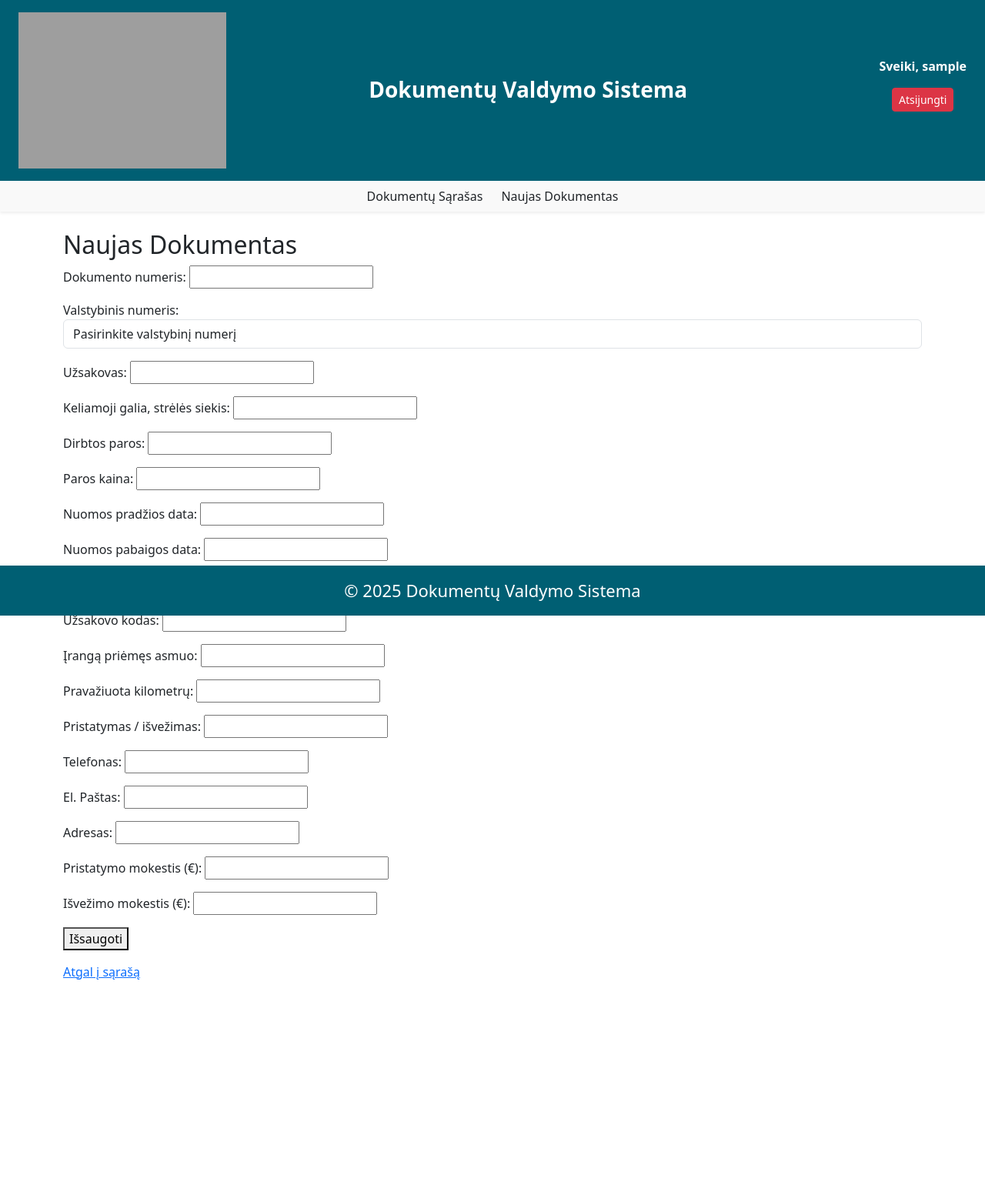
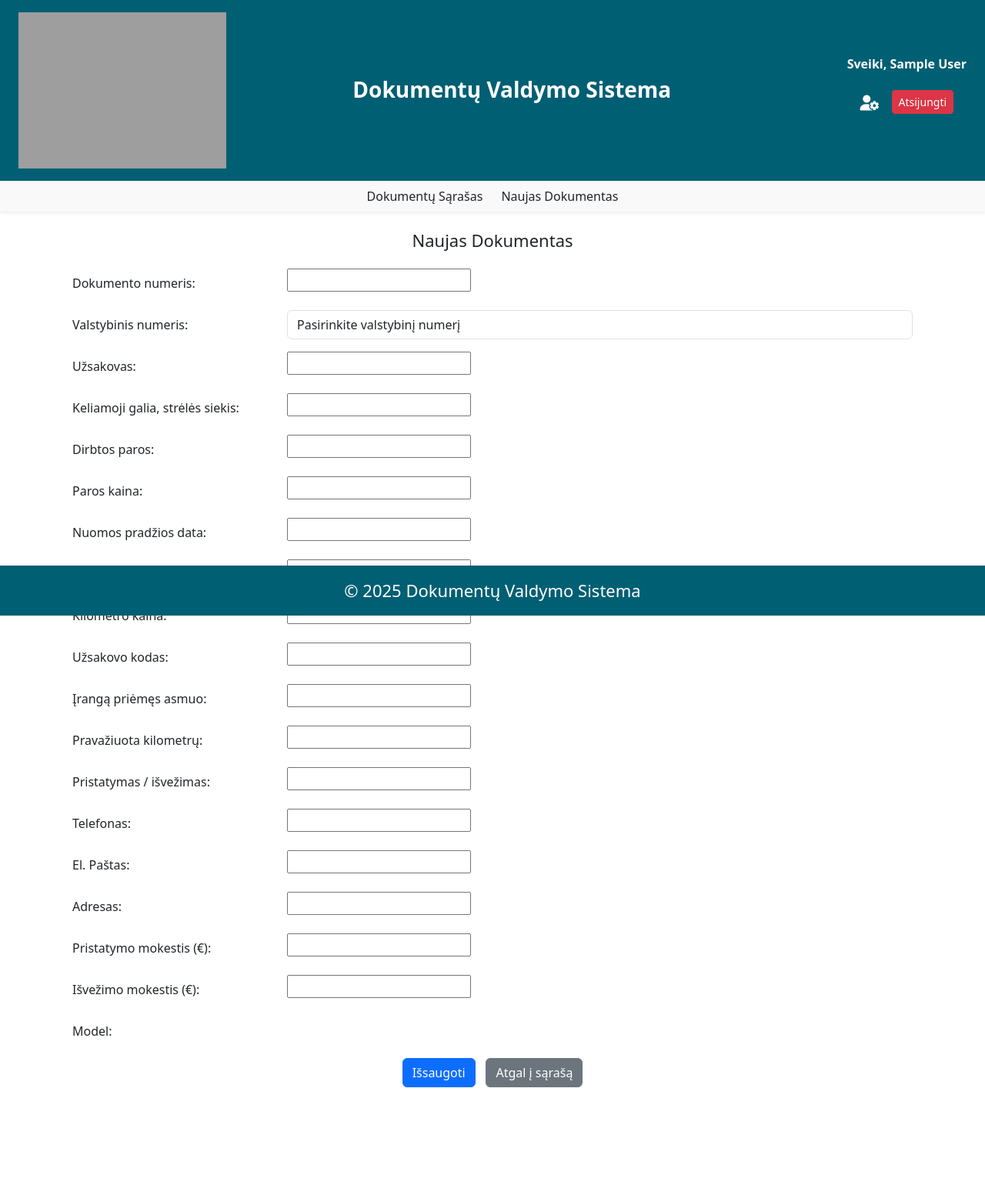
Before and after one commit to Eimantasj1/kranai, a Django app: page /documents/new/platform/ in a window 1280 px wide. Shown: the whole page at 77% size. Before the commit the page ends 1273 px from the top, so only its background shows below. Run offline with Django 4.2, Linux system fonts and the light colour scheme; a user stored in the database is signed in; tables that the repository leaves empty hold one stand-in row (values such as "Sample post"); grey boxes are pictures that could not be loaded.

Commit message:
pataisymai

```diff
--- a/kranai/documents/templates/base.html
+++ b/kranai/documents/templates/base.html
@@ -5,6 +5,7 @@
     <title>Dokumentų Valdymo Sistema</title>
     <link rel="stylesheet" href="{% static 'styles.css' %}">
     <link rel="stylesheet" href="https://cdn.jsdelivr.net/npm/bootstrap@5.3.0-alpha3/dist/css/bootstrap.min.css">
+    <link rel="stylesheet" href="https://cdnjs.cloudflare.com/ajax/libs/font-awesome/6.5.0/css/all.min.css">
 </head>
 <body class="light-mode">
     <header class="d-flex align-items-center justify-content-between px-4 py-3 shadow-sm" style="background-color: var(--primary-color); color: white;">
@@ -17,11 +18,18 @@
         <div class="user-controls text-end">
             {% if user.is_authenticated %}
                 <div class="d-flex flex-column align-items-center">
-                    <span class="user-info">Sveiki, {{ user.username }}</span>
-                    <form id="logout-form" method="post" action="{% url 'logout' %}" class="mt-2">
-                        {% csrf_token %}
-                        <button type="submit" class="btn btn-danger btn-sm">Atsijungti</button>
-                    </form>
+                    <span class="user-info">Sveiki, {{ user.get_full_name|default:user.username }}</span>
+                    <div class="d-flex align-items-center gap-3 mt-2">
+                        {% if user.is_staff or user.is_superuser %}
+                            <a href="{% url 'admin:index' %}" class="text-white text-decoration-none" title="Administravimas" style="position: relative; top: -4px;">
+                                <i class="fas fa-user-cog fa-lg"></i>
+                            </a>
+                        {% endif %}
+                        <form id="logout-form" method="post" action="{% url 'logout' %}">
+                            {% csrf_token %}
+                            <button type="submit" class="btn btn-danger btn-sm">Atsijungti</button>
+                        </form>
+                    </div>
                 </div>
             {% endif %}
         </div>
--- a/kranai/documents/templates/documents/document_form.html
+++ b/kranai/documents/templates/documents/document_form.html
@@ -1,14 +1,39 @@
 {% extends "base.html" %}
 
-{% block title %}Naujas Dokumentas{% endblock %}
+{% block title %}{{ title|default:"Naujas Dokumentas" }}{% endblock %}
 
 {% block content %}
+<div class="container mt-4">
+    <h2 class="text-center mb-4">
+        {% if form.instance.pk %}
+            Redaguoti Dokumentą
+        {% else %}
+            Naujas Dokumentas
+        {% endif %}
+    </h2>
 
-<h2>{% if form.instance.pk %}Redaguoti Dokumentą{% else %}Naujas Dokumentas{% endif %}</h2>
-<form method="post">
-   {% csrf_token %}
-   {{ form.as_p }}
-   <button type="submit">Išsaugoti</button>
-</form>
-<a href="{% url 'document_list' %}">Atgal į sąrašą</a>
+    <form method="post" novalidate>
+        {% csrf_token %}
+
+        {% for field in form %}
+        <div class="mb-3 row">
+            <label for="{{ field.id_for_label }}" class="col-sm-3 col-form-label">{{ field.label }}:</label>
+            <div class="col-sm-9">
+                {{ field }}
+                {% if field.help_text %}
+                    <small class="form-text text-muted">{{ field.help_text }}</small>
+                {% endif %}
+                {% for error in field.errors %}
+                    <div class="text-danger">{{ error }}</div>
+                {% endfor %}
+            </div>
+        </div>
+        {% endfor %}
+
+        <div class="text-center">
+            <button type="submit" class="btn btn-primary">Išsaugoti</button>
+            <a href="{% url 'document_list' %}" class="btn btn-secondary ms-2">Atgal į sąrašą</a>
+        </div>
+    </form>
+</div>
 {% endblock %}
--- a/kranai/static/styles.css
+++ b/kranai/static/styles.css
@@ -177,3 +177,7 @@
     font-weight: bold;
     margin-top: 10px;
 }
+
+main {
+    padding-bottom: 100px;
+}
```
Also changed, not shown: kranai/kranai/wsgi.py (line endings or trailing spaces).
